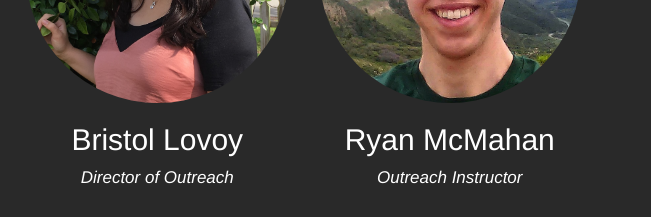
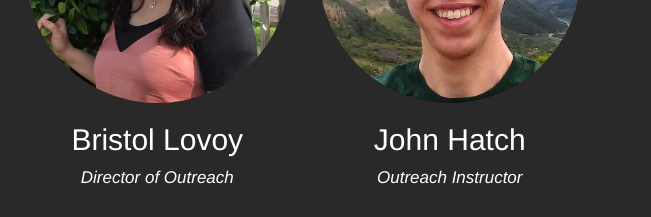
Before and after one commit to Brian-Hoang/vrsutd.github.io, a plain HTML site: page team.html in a window 1280 px wide. Shown: the part 1380-1597 px from the top of the page, 629-1280 px from the left. Drawn offline with Linux system fonts and the light colour scheme.

Commit message:
Fixed john's name

```diff
--- a/team.html
+++ b/team.html
@@ -153,7 +153,7 @@
             <div class="col-sm-3">
                 <img class="img-circle img-responsive img-center" src="/img/officers/john.jpg" alt="">
                 <div>
-                    <h2 align="center">Ryan McMahan</h2>
+                    <h2 align="center">John Hatch</h2>
                     <p align="center"><i>Outreach Instructor</i></p><br>
                 </div>
                 <p>John is a sophomore studying Computer Science, and a Research Assistant in the Future Immersive Virtual Environments (FIVE) Lab at UT Dallas, where he develops VR studies comparing virtual interaction techniques. He also currently interns at Cyber Defense Labs where he pursues an interest in computer security. He is the proprietor of PrismaCode, a mobile software studio, and is on the board of the Plano Amateur Radio Klub. During his free time, he can be found socializing with friends, enjoying the outdoors, writing and listening to digital music, and playing epic puzzle games like The Witness and Obduction.</p>
```
